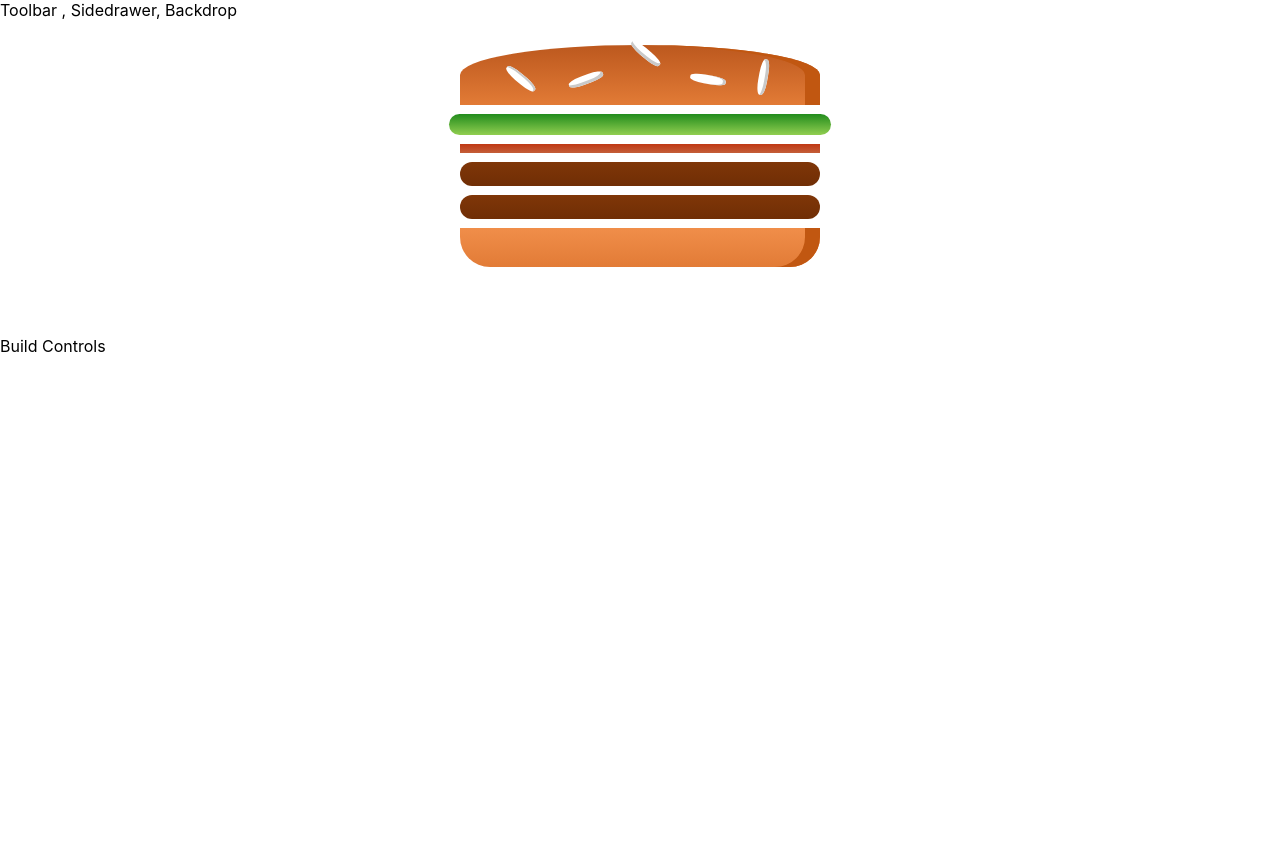
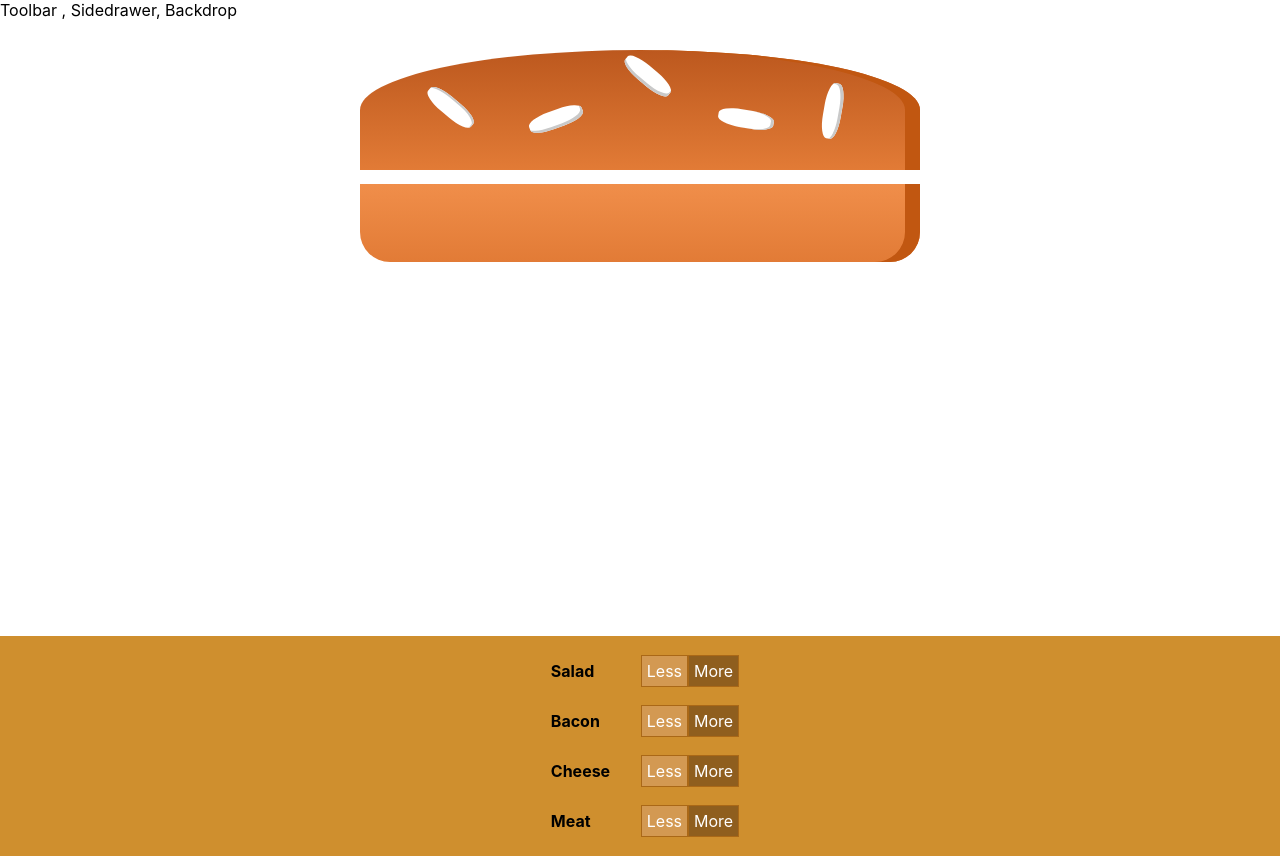
Before and after one commit to notsotraumatiq/Burger-Builder, a React (Create React App) app: page / in a window 1280 px wide. Before the commit the page ends 800 px from the top, so only its background shows below. Built offline with nearby package versions, Linux system fonts and the light colour scheme.

Commit message:
progress: day 2

```diff
--- /dev/null
+++ b/src/components/Burger/BuildControls/BuildControl/BuildControl.jsx
@@ -0,0 +1,14 @@
+import React from "react";
+import classes from "./BuildControl.module.css";
+
+const buildControl = (props) => {
+  return (
+    <div className={classes.BuildControl}>
+      <div className={classes.Label}>{props.label}</div>
+      <button className={classes.Less}>Less</button>
+      <button className={classes.More}>More</button>
+    </div>
+  );
+};
+
+export default buildControl;
--- /dev/null
+++ b/src/components/Burger/BuildControls/BuildControl/BuildControl.module.css
@@ -0,0 +1,57 @@
+.BuildControl {
+  display: flex;
+  justify-content: space-between;
+  align-items: center;
+  margin: 5px 0;
+}
+
+.BuildControl button {
+  display: block;
+  font: inherit;
+  padding: 5px;
+  width: 0 5px;
+  border: 1px solid #aa6817;
+  cursor: pointer;
+  outline: none;
+}
+
+.BuildControl button:disabled {
+  background-color: #ac9980;
+  border: 1px solid #7e7365;
+  color: #ccc;
+  cursor: default;
+}
+
+.BuildControl button:hover:disabled {
+  background-color: #ac9980;
+  color: #ccc;
+  cursor: not-allowed;
+}
+
+.Label {
+  padding: 10px;
+  font-weight: bold;
+  width: 80px;
+}
+
+.BuildControl .Less {
+  background-color: #d39952;
+  color: white;
+}
+
+.BuildControl .More {
+  background-color: #8f5e1e;
+  color: white;
+}
+
+.BuildControl .Less:hover,
+.BuildControl .Less:active {
+  background-color: #daa972;
+  color: white;
+}
+
+.BuildControl .More:hover,
+.BuildControl .More:active {
+  background-color: #99703f;
+  color: white;
+}
--- /dev/null
+++ b/src/components/Burger/BuildControls/BuildControls.jsx
@@ -0,0 +1,20 @@
+import React from "react";
+import BuildControl from "./BuildControl/BuildControl";
+import classes from "./BuildControls.module.css";
+const controls = [
+  { label: "Salad", type: "salad" },
+  { label: "Bacon", type: "bacon" },
+  { label: "Cheese", type: "cheese" },
+  { label: "Meat", type: "meat" },
+];
+const buildControls = (props) => {
+  return (
+    <div className={classes.BuildControls}>
+      {controls.map((ctrl) => (
+        <BuildControl key={ctrl.label} label={ctrl.label} />
+      ))}
+    </div>
+  );
+};
+
+export default buildControls;
--- /dev/null
+++ b/src/components/Burger/BuildControls/BuildControls.module.css
@@ -0,0 +1,10 @@
+.BuildControls {
+  width: 100%;
+  background-color: #cf8f2e;
+  display: flex;
+  flex-flow: column;
+  align-items: center;
+  box-shadow: 0 2px 1px #ccc;
+  margin: auto;
+  padding: 10px 0;
+}
--- a/src/components/Burger/Burger.jsx
+++ b/src/components/Burger/Burger.jsx
@@ -4,12 +4,18 @@
 import classes from "./Burger.module.css";
 
 const burger = (props) => {
-  const transformedIngredients = Object.keys(props.ingredients).map((igKey) => {
-    return [...Array(props.ingredients[igKey])].map((_, i) => {
-      return <BurgerIngredients key={igKey + i} type={igKey} />;
-    });
-  });
-  console.log(transformedIngredients);
+  let transformedIngredients = Object.keys(props.ingredients)
+    .map((igKey) => {
+      return [...Array(props.ingredients[igKey])].map((_, i) => {
+        return <BurgerIngredients key={igKey + i} type={igKey} />;
+      });
+    })
+    .reduce((arr, el) => {
+      return arr.concat(el);
+    }, []);
+  if (transformedIngredients === 0) {
+    return <p>Add shit</p>;
+  }
   return (
     <div className={classes.Burger}>
       <BurgerIngredients type="bread-top" />
--- a/src/components/Burger/Burger.module.css
+++ b/src/components/Burger/Burger.module.css
@@ -8,9 +8,23 @@
   font-size: 1.2rem;
 }
 
-@media (min-width: 1000px) and (min-height: 401px) {
+@media (min-width: 500px) and (min-height: 400px) {
   .Burger {
-    width: 450px;
+    width: 350px;
     height: 300px;
   }
 }
+
+@media (min-width: 500px) and (min-height: 401px) {
+  .Burger {
+    width: 450px;
+    height: 400px;
+  }
+}
+
+@media (min-width: 1000px) and (min-height: 700px) {
+  .Burger {
+    width: 700px;
+    height: 600px;
+  }
+}
--- a/src/containers/BurgerBuilder/BurgerBuilder.jsx
+++ b/src/containers/BurgerBuilder/BurgerBuilder.jsx
@@ -1,19 +1,20 @@
 import React, { Component } from "react";
 import Burger from "../../components/Burger/Burger";
-
+import BuildControls from "../../components/Burger/BuildControls/BuildControls";
 class BurgerBuilder extends Component {
   state = {
     ingredients: {
-      salad: 1,
-      bacon: 1,
-      meat: 2,
+      salad: 0,
+      bacon: 0,
+      cheese: 0,
+      meat: 0,
     },
   };
   render() {
     return (
       <React.Fragment>
         <Burger ingredients={this.state.ingredients}></Burger>
-        <div> Build Controls</div>
+        <BuildControls />
       </React.Fragment>
     );
   }
```
